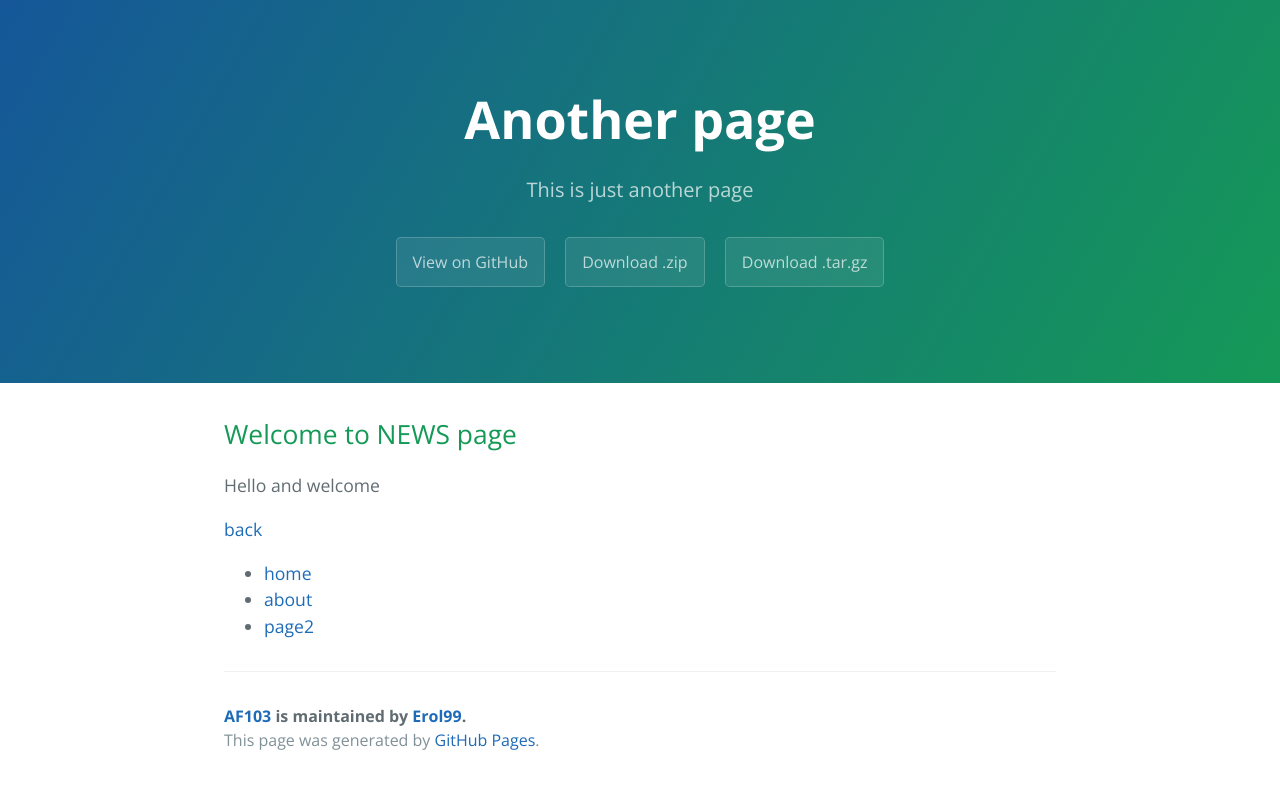
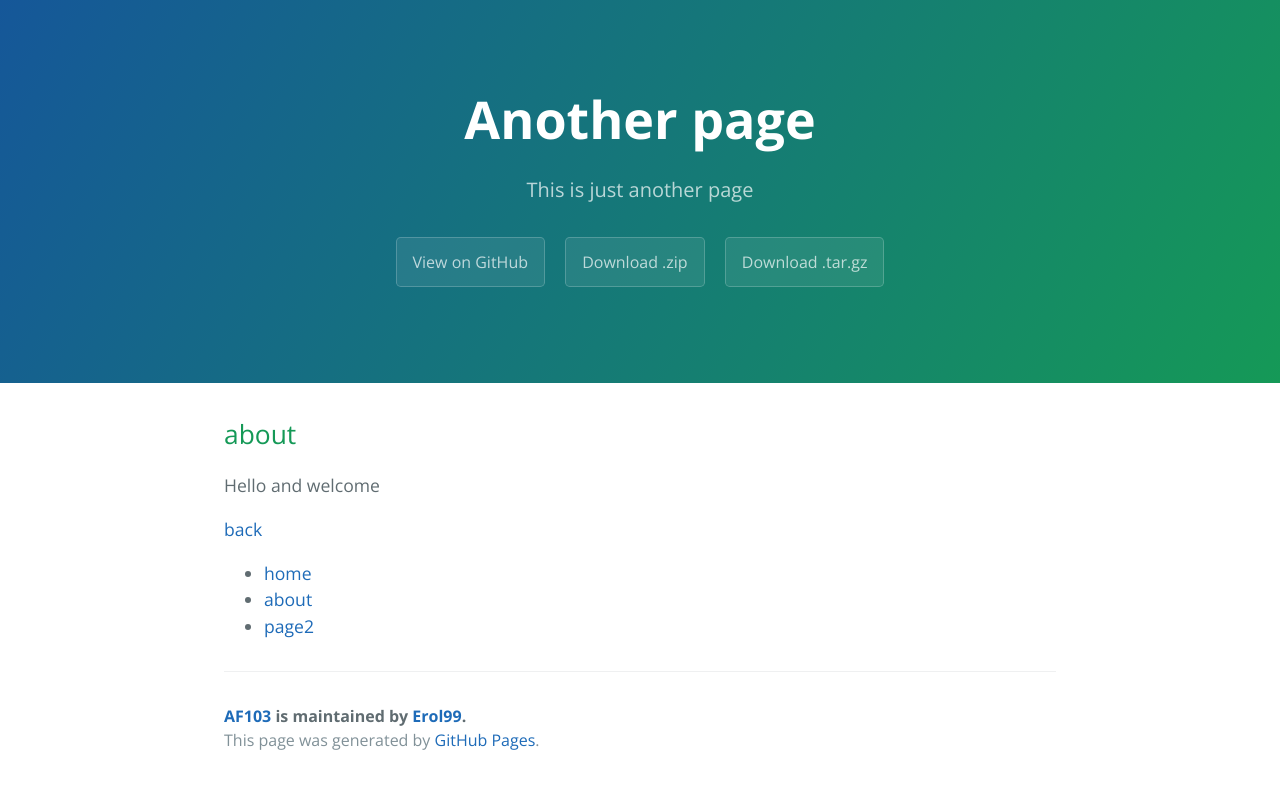
Before and after one commit to Erol99/AF103, a Jekyll site: the page built from NEWS.md, in a window 1280 px wide. Shown: the top 789 px of the page. Built offline with Jekyll 4.4.1, drawn with Linux system fonts in a browser that asks for light colours.

Commit message:
Update NEWS.md

```diff
--- a/NEWS.md
+++ b/NEWS.md
@@ -5,7 +5,7 @@ description: This is just another page
 
 ---
 
-## Welcome to NEWS page
+## about ##
 
 
 
```
